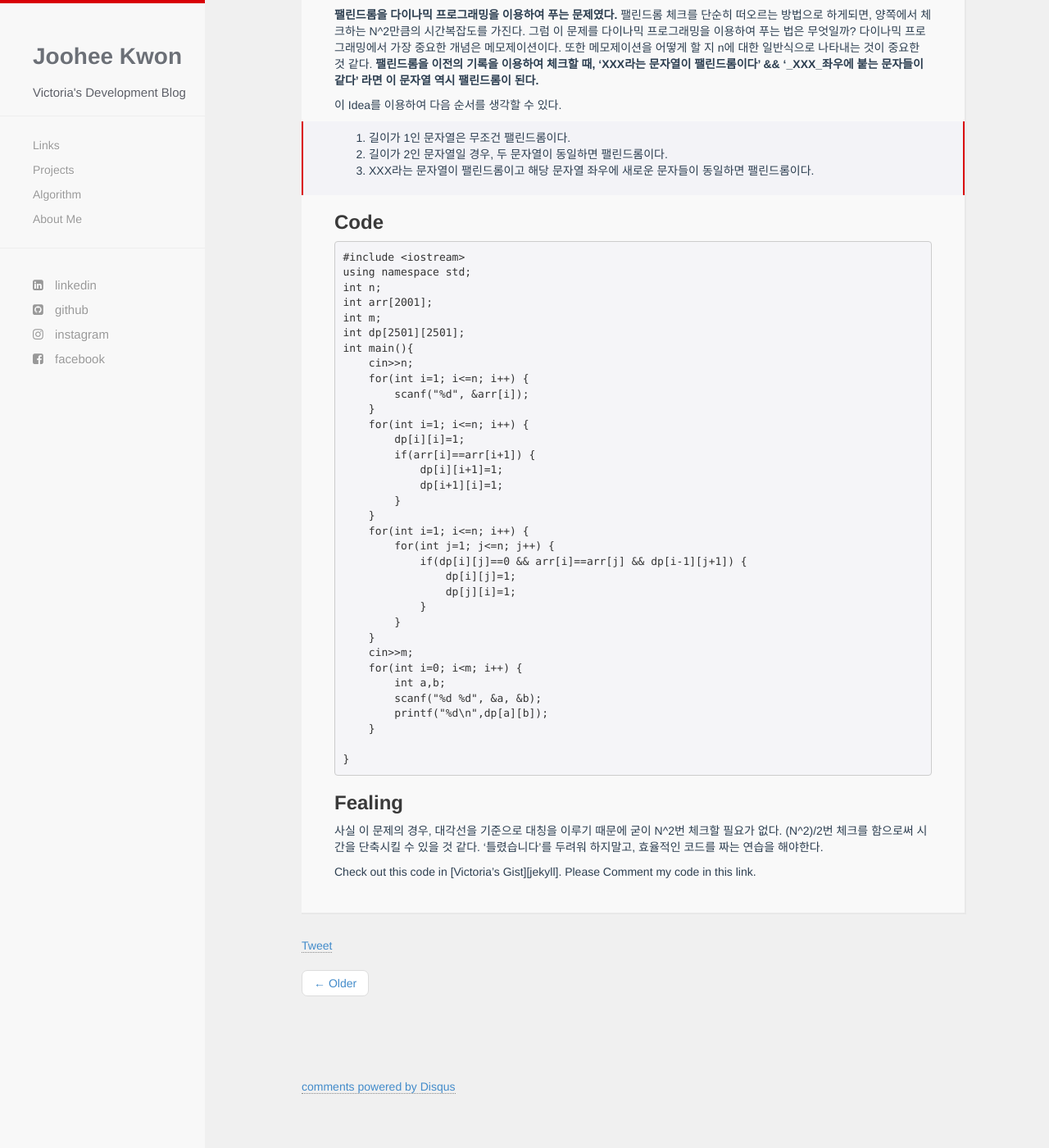
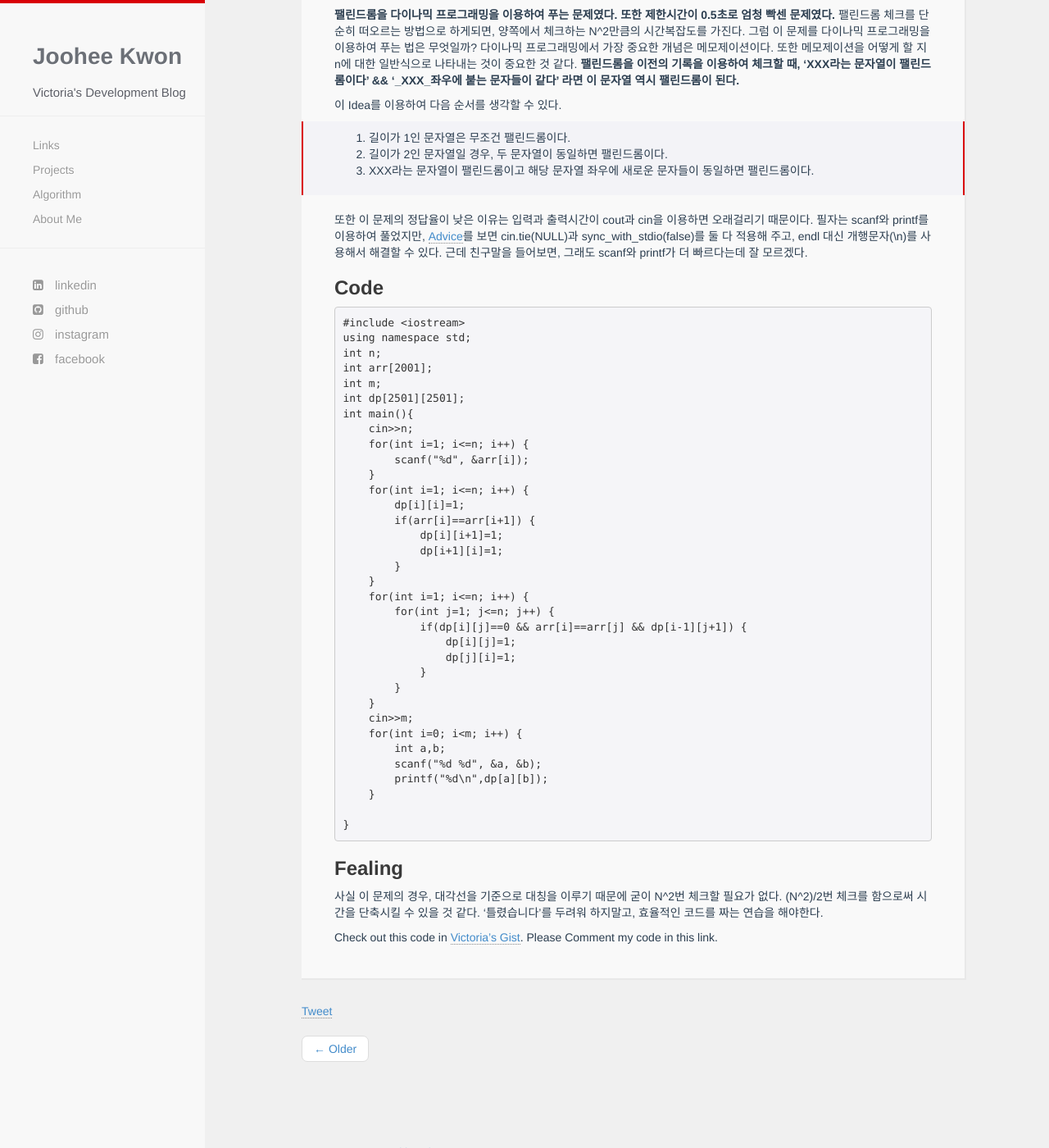
Before and after one commit to victoriagjh/victoriagjh.github.io, a Jekyll site: the page built from _posts/2019-09-20-10942-팰린드롬?.markdown, in a window 1280 px wide and 1400 px high, scrolled down 1117 px. Shown: the whole window at 82% size. Built offline with Jekyll 4.4.1, drawn with Linux system fonts in a browser that asks for light colours; nearby versions of some CDN libraries; comment, search, counter and statistics services are not loaded.

Commit message:
Update 2019-09-20-10942-팰린드롬?.markdown

```diff
--- a/_posts/2019-09-20-10942-팰린드롬?.markdown
+++ b/_posts/2019-09-20-10942-팰린드롬?.markdown
@@ -12,7 +12,7 @@ UCI 프로그램을 연장하고 알고리즘 스터디를 열었다. 이전에
 ![Image]({{ site.baseurl }}/images/10942.png)
 
 ### Concept & Idea
-**팰린드롬을 다이나믹 프로그래밍을 이용하여 푸는 문제였다.**
+**팰린드롬을 다이나믹 프로그래밍을 이용하여 푸는 문제였다. 또한 제한시간이 0.5초로 엄청 빡센 문제였다.**
 팰린드롬 체크를 단순히 떠오르는 방법으로 하게되면, 양쪽에서 체크하는 N^2만큼의 시간복잡도를 가진다.
 그럼 이 문제를 다이나믹 프로그래밍을 이용하여 푸는 법은 무엇일까?
 다이나믹 프로그래밍에서 가장 중요한 개념은 메모제이션이다. 또한 메모제이션을 어떻게 할 지 n에 대한 일반식으로 나타내는 것이 중요한 것 같다.
@@ -22,6 +22,10 @@ UCI 프로그램을 연장하고 알고리즘 스터디를 열었다. 이전에
 > 1. 길이가 1인 문자열은 무조건 팰린드롬이다.
 > 2. 길이가 2인 문자열일 경우, 두 문자열이 동일하면 팰린드롬이다.
 > 3. XXX라는 문자열이 팰린드롬이고 해당 문자열 좌우에 새로운 문자들이 동일하면 팰린드롬이다.
+
+또한 이 문제의 정답율이 낮은 이유는 입력과 출력시간이 cout과 cin을 이용하면 오래걸리기 때문이다.
+필자는 scanf와 printf를 이용하여 풀었지만, [Advice][problem advice]를 보면 cin.tie(NULL)과 sync_with_stdio(false)를 둘 다 적용해 주고, endl 대신 개행문자(\n)를 사용해서 해결할 수 있다.
+근데 친구말을 들어보면, 그래도 scanf와 printf가 더 빠르다는데 잘 모르겠다.
 
 ### Code
 {% highlight ruby %}
@@ -65,7 +69,7 @@ int main(){
 사실 이 문제의 경우, 대각선을 기준으로 대칭을 이루기 때문에 굳이 N^2번 체크할 필요가 없다. (N^2)/2번 체크를 함으로써 시간을 단축시킬 수 있을 것 같다.
 '틀렸습니다'를 두려워 하지말고, 효율적인 코드를 짜는 연습을 해야한다.
 
-Check out this code in [Victoria's Gist][jekyll]. Please Comment my code in this link.
+Check out this code in [Victoria's Gist][Vic's gist]. Please Comment my code in this link.
 
-[jekyll-gh]: https://github.com/mojombo/jekyll
 [Vic's gist]: https://gist.github.com/victoriagjh/3c3fd8eeba2c480d54ca81b28b7d8f90
+[problem advice]: https://www.acmicpc.net/problem/15552
```
